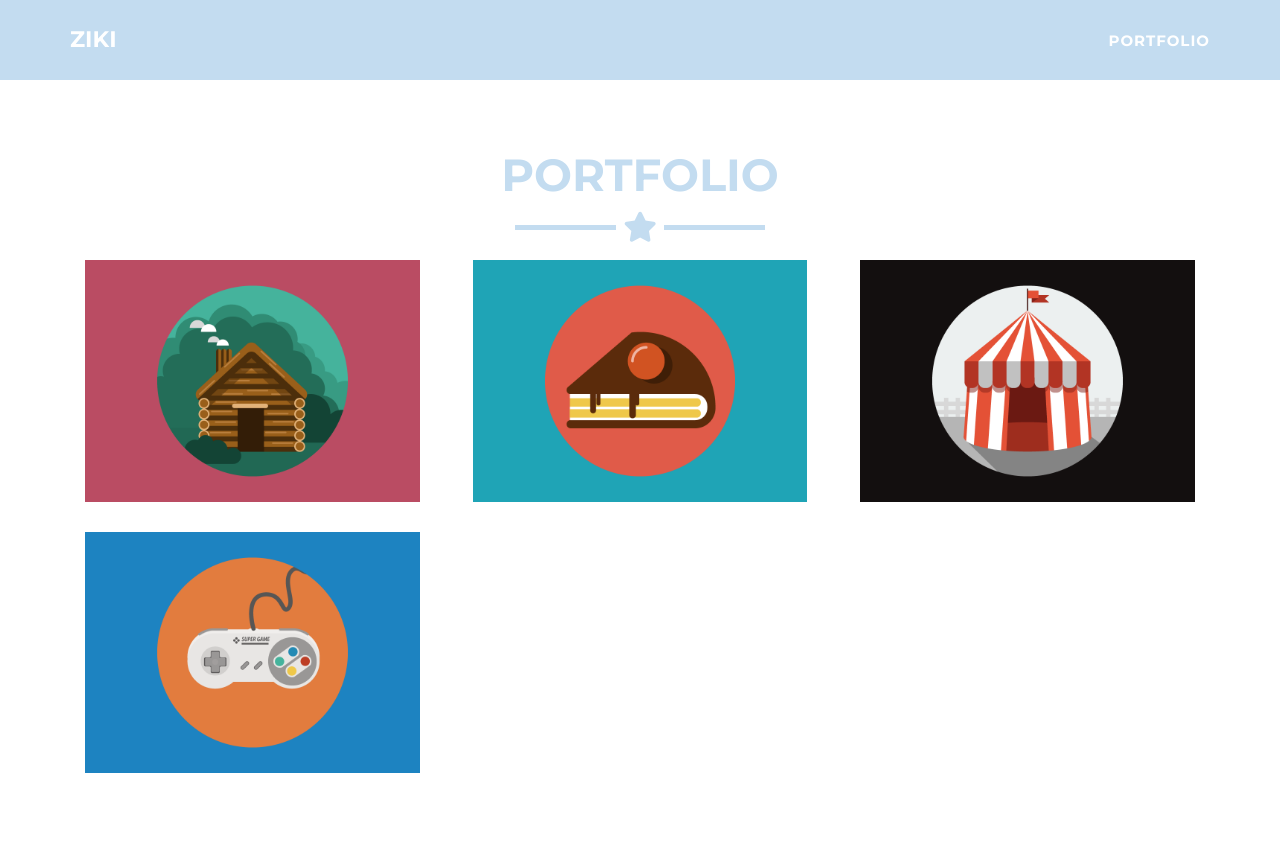
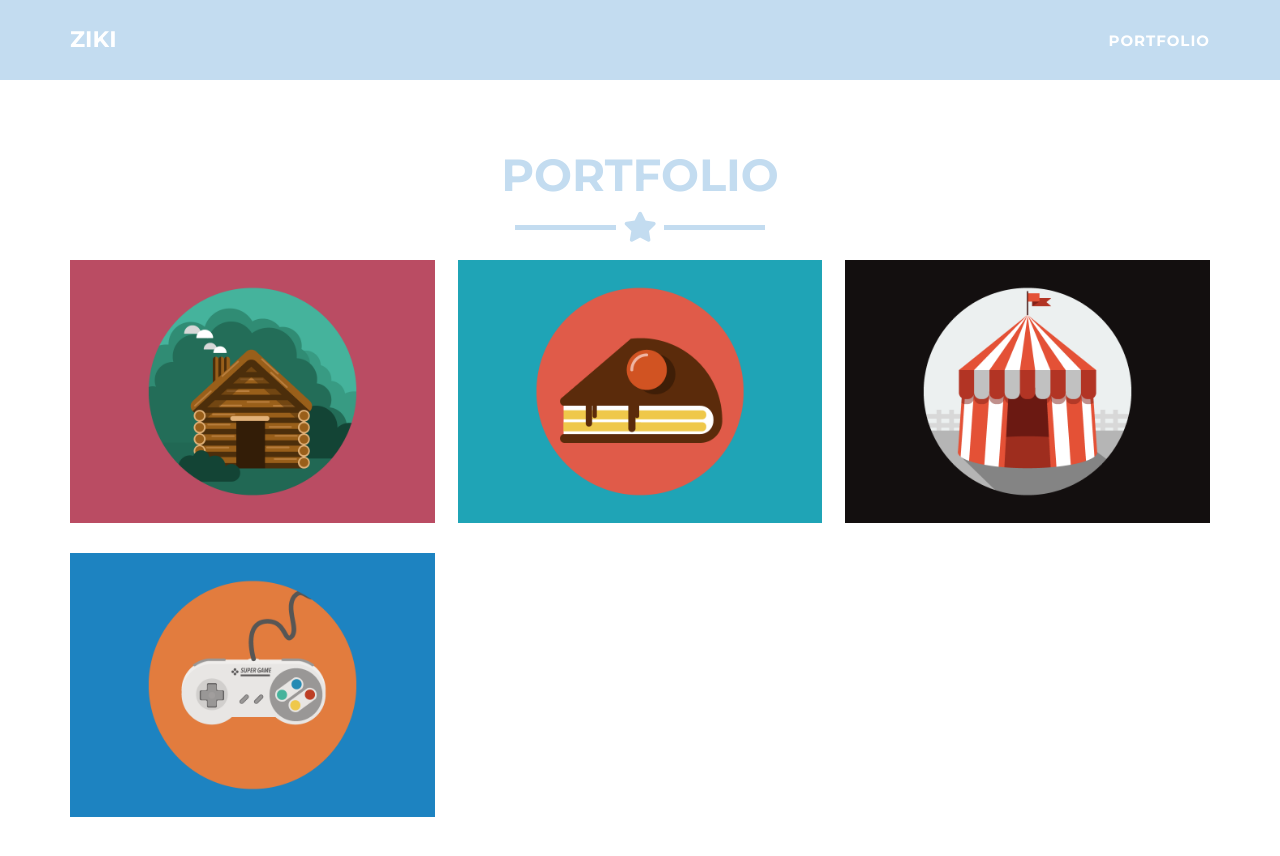
Before and after one commit to zikkkiii/zikkkiii.github.io, a Jekyll site: the page built from _posts/2014-07-18-project-1.markdown, in a window 1280 px wide and 900 px high, scrolled down 725 px. Shown: the top 856 px of the window. Built offline with Jekyll 4.4.1, drawn with Linux system fonts in a browser that asks for light colours.

Commit message:
Update portfolio_grid.html

```diff
--- a/_includes/portfolio_grid.html
+++ b/_includes/portfolio_grid.html
@@ -9,7 +9,7 @@
     </div>
     <div class="portfolio-flex-row">
       {% for post in site.posts %}
-      <div class="col-lg-6 col-md-6 col-sm-12 portfolio-flex-item portfolio-item">
+      <div class="portfolio-flex-item portfolio-item">
         <a href="#portfolioModal-{{ post.modal-id }}" class="portfolio-link" data-toggle="modal">
           <div class="caption">
             <div class="caption-content">
```
